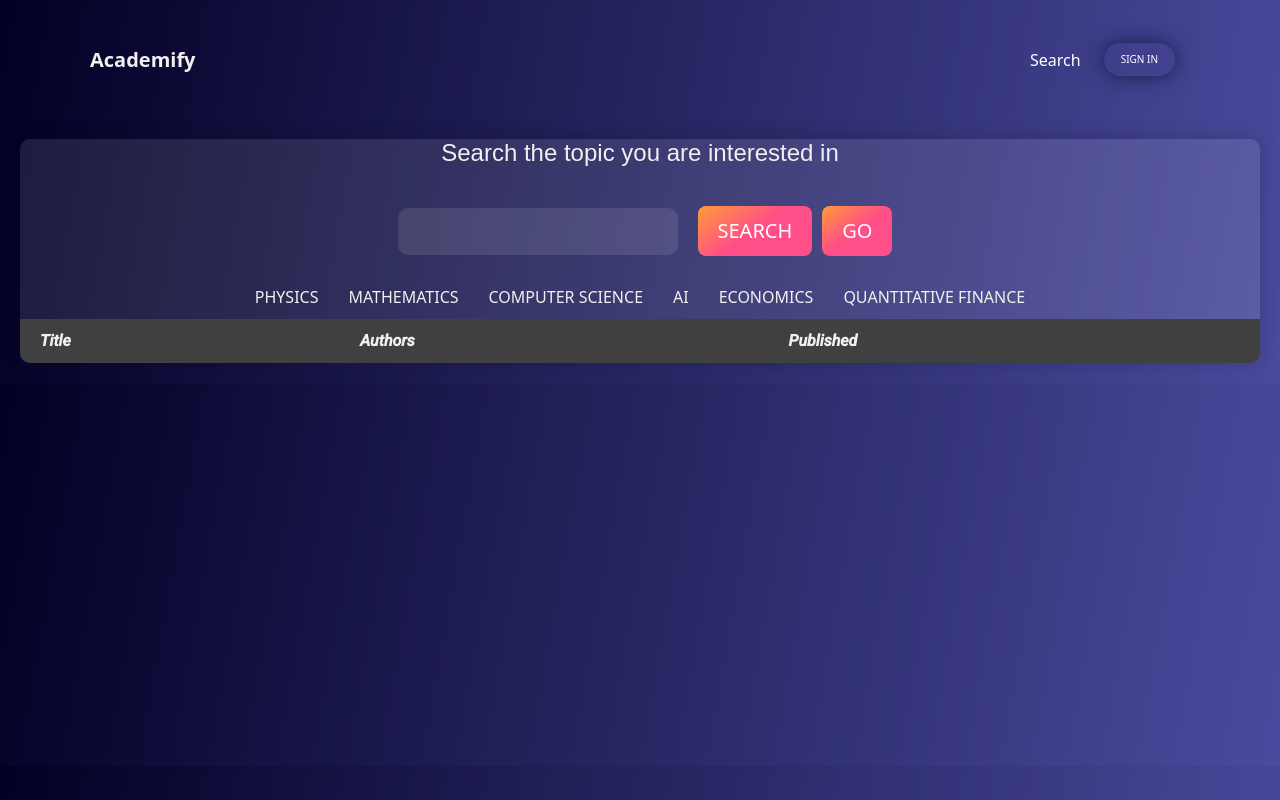
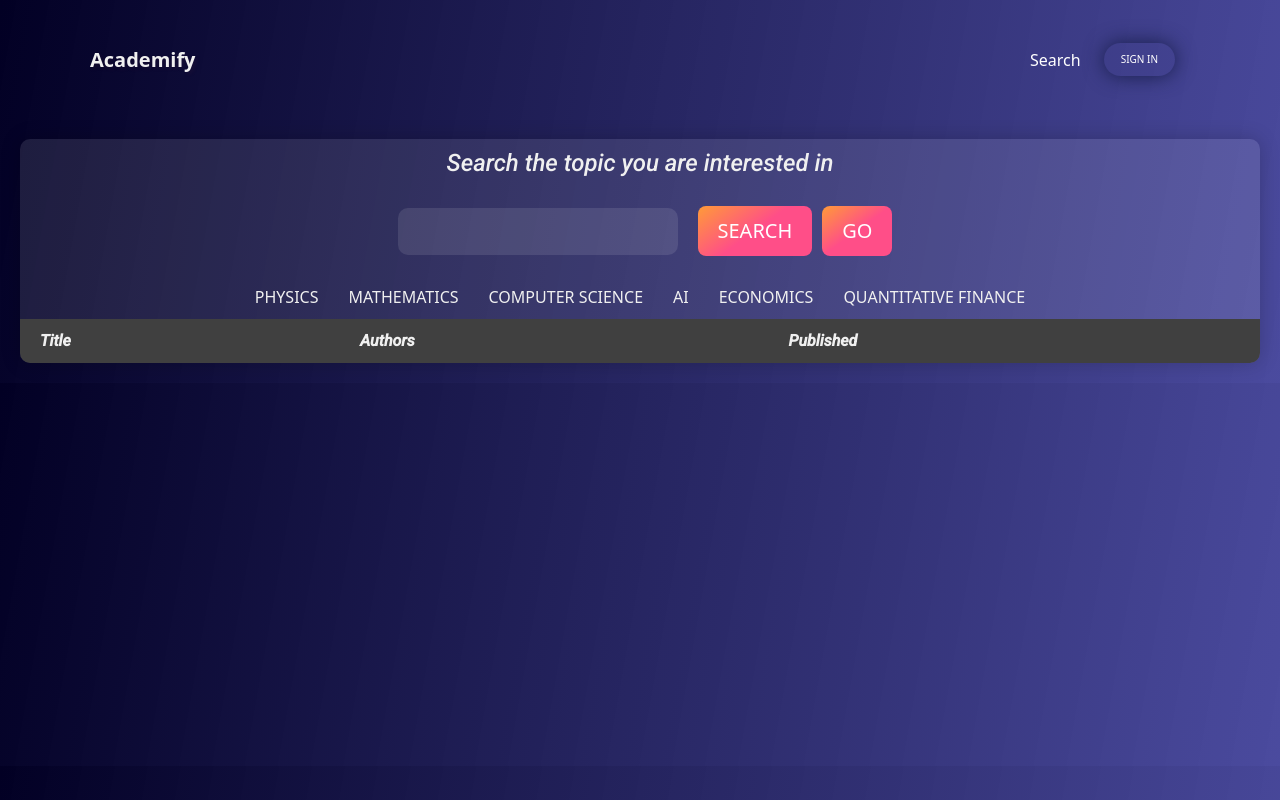
Before and after one commit to DLOVRIC2/academify, a React (Create React App) app in the folder frontend/: page /search in a window 1280 px wide. Built offline with nearby package versions, Linux system fonts and the light colour scheme.

Commit message:
Minor css updates

```diff
--- a/frontend/src/pages/style/Search.css
+++ b/frontend/src/pages/style/Search.css
@@ -49,22 +49,6 @@
     color: #f0f0f0;
   }
 
-  /* Search button styling, similar to existing buttons */
-  .search-button {
-    background-image: linear-gradient(144deg, #ff9b38, #ff4e88 50%, #ff4e88);
-    border: 0;
-    border-radius: 8px;
-    color: #FFFFFF;
-    font-size: 20px;
-    padding: 10px 20px;
-    text-transform: uppercase;
-    cursor: pointer;
-    transition: background-position 0.5s, color 0.5s;
-  }
-
-  .search-button:hover {
-    background-position: right center;
-  }
 
   /* Search button styling */
 .search-button {
@@ -79,6 +63,8 @@
     transition: background-position 0.5s, color 0.5s;
     margin-right: 10px; /* Margin to add space between the Search and Go buttons */
   }
+
+
 
   /* Go button styling */
   .go-button {
@@ -118,7 +104,9 @@
     font-size: 24px;
     text-align: center;
     color: #f0f0f0;
-    margin-bottom: 20px;
+    margin-bottom: 10px;
+    font-family: 'Roboto', sans-serif;
+    margin-top: 10px;
   }
 
 
```
